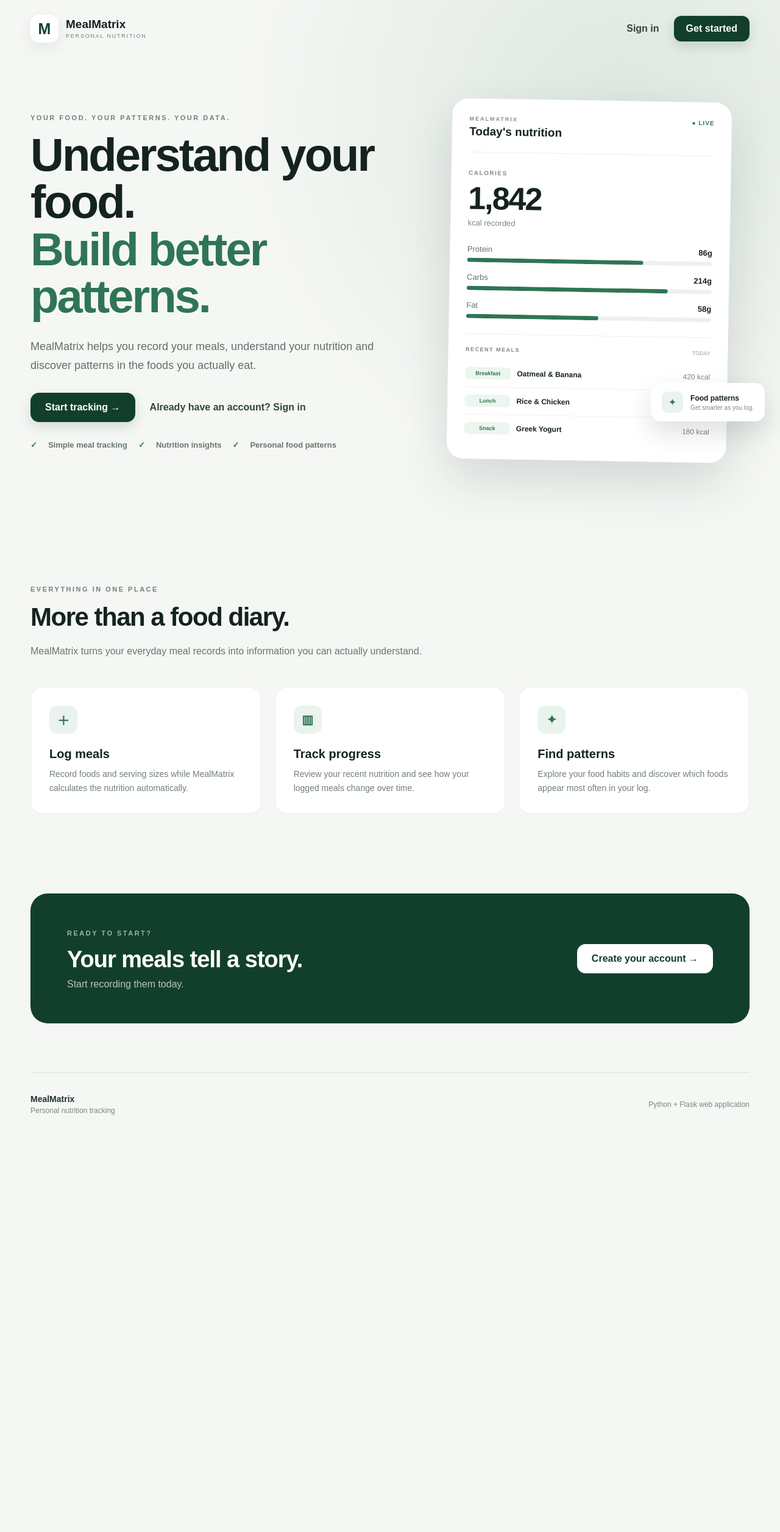
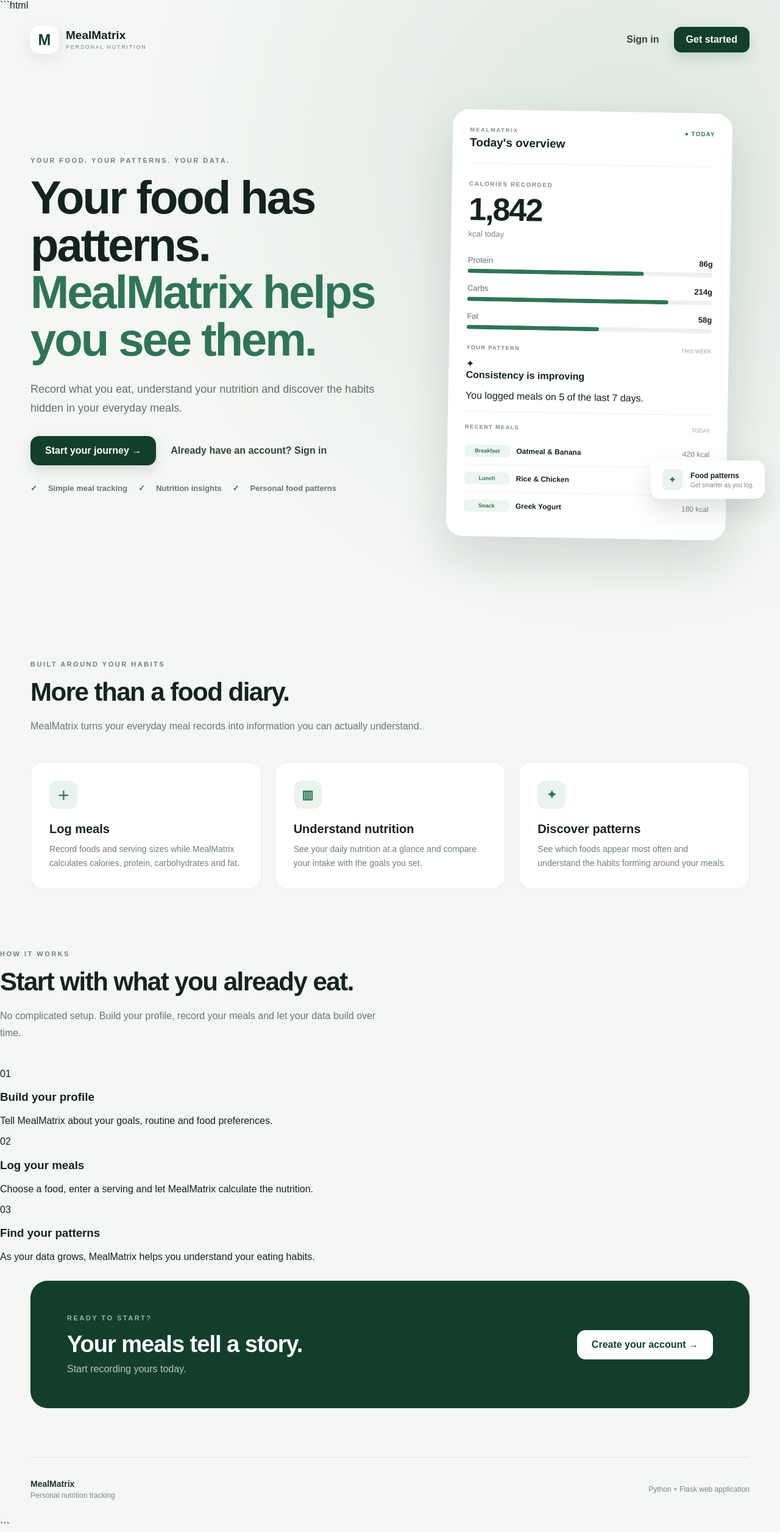
Before and after one commit to Fast233/MealMatrix, a Flask app: page / in a window 1280 px wide. Shown: the whole page at 61% size. Before the commit the page ends 1828 px from the top, so only its background shows below. Run offline with Flask 3, Linux system fonts and the light colour scheme.

Commit message:
Update landing.html

````diff
--- a/templates/landing.html
+++ b/templates/landing.html
@@ -1,3 +1,4 @@
+```html
 <!doctype html>
 <html lang="en">
 
@@ -22,7 +23,9 @@
 <div class="landing-shell">
 
 
-    <!-- NAVIGATION -->
+    <!-- =====================================================
+         NAVIGATION
+    ====================================================== -->
 
     <header class="landing-nav">
 
@@ -52,12 +55,17 @@
 
             <a href="{{ url_for('login') }}"
                class="nav-login">
+
                 Sign in
+
             </a>
+
 
             <a href="{{ url_for('register') }}"
                class="btn primary">
+
                 Get started
+
             </a>
 
         </div>
@@ -65,28 +73,37 @@
     </header>
 
 
-    <!-- HERO -->
+
+    <!-- =====================================================
+         HERO
+    ====================================================== -->
 
     <main>
+
 
         <section class="landing-hero">
 
 
+            <!-- LEFT SIDE -->
+
             <div class="landing-copy">
 
+
                 <span class="eyebrow">
+
                     YOUR FOOD. YOUR PATTERNS. YOUR DATA.
+
                 </span>
 
 
                 <h1>
 
-                    Understand your food.
+                    Your food has patterns.
 
                     <br>
 
                     <span>
-                        Build better patterns.
+                        MealMatrix helps you see them.
                     </span>
 
                 </h1>
@@ -94,19 +111,20 @@
 
                 <p>
 
-                    MealMatrix helps you record your meals,
-                    understand your nutrition and discover
-                    patterns in the foods you actually eat.
+                    Record what you eat, understand your
+                    nutrition and discover the habits hidden
+                    in your everyday meals.
 
                 </p>
 
 
                 <div class="landing-actions">
 
+
                     <a class="btn primary large"
                        href="{{ url_for('register') }}">
 
-                        Start tracking
+                        Start your journey
                         →
 
                     </a>
@@ -136,10 +154,14 @@
 
                 </div>
 
+
             </div>
 
 
-            <!-- VISUAL -->
+
+            <!-- =================================================
+                 PRODUCT PREVIEW
+            ================================================== -->
 
             <div class="landing-visual">
 
@@ -159,23 +181,26 @@
                             </small>
 
                             <strong>
-                                Today's nutrition
+                                Today's overview
                             </strong>
 
                         </div>
 
 
                         <span class="preview-live">
-                            ● LIVE
+                            ● TODAY
                         </span>
 
                     </div>
 
 
+
+                    <!-- CALORIES -->
+
                     <div class="preview-calories">
 
                         <small>
-                            CALORIES
+                            CALORIES RECORDED
                         </small>
 
                         <strong>
@@ -183,11 +208,14 @@
                         </strong>
 
                         <span>
-                            kcal recorded
+                            kcal today
                         </span>
 
                     </div>
 
+
+
+                    <!-- MACROS -->
 
                     <div class="preview-stats">
 
@@ -203,7 +231,9 @@
                             </b>
 
                             <div class="preview-bar">
+
                                 <i style="width:72%;"></i>
+
                             </div>
 
                         </div>
@@ -220,7 +250,9 @@
                             </b>
 
                             <div class="preview-bar">
+
                                 <i style="width:82%;"></i>
+
                             </div>
 
                         </div>
@@ -237,7 +269,9 @@
                             </b>
 
                             <div class="preview-bar">
+
                                 <i style="width:54%;"></i>
+
                             </div>
 
                         </div>
@@ -246,7 +280,56 @@
                     </div>
 
 
+
+                    <!-- PATTERN CARD -->
+
+                    <div class="preview-pattern">
+
+
+                        <div class="preview-section-title">
+
+                            <span>
+                                YOUR PATTERN
+                            </span>
+
+                            <small>
+                                THIS WEEK
+                            </small>
+
+                        </div>
+
+
+                        <div class="pattern-highlight">
+
+                            <span class="pattern-icon">
+                                ✦
+                            </span>
+
+
+                            <div>
+
+                                <b>
+                                    Consistency is improving
+                                </b>
+
+                                <p>
+                                    You logged meals on
+                                    5 of the last 7 days.
+                                </p>
+
+                            </div>
+
+                        </div>
+
+
+                    </div>
+
+
+
+                    <!-- RECENT MEALS -->
+
                     <div class="preview-meals">
+
 
                         <div class="preview-section-title">
 
@@ -311,17 +394,22 @@
 
                         </div>
 
+
                     </div>
 
 
                 </div>
 
 
+
+                <!-- FLOATING INSIGHT -->
+
                 <div class="floating-card">
 
                     <span>
                         ✦
                     </span>
+
 
                     <div>
 
@@ -340,10 +428,14 @@
 
             </div>
 
+
         </section>
 
 
-        <!-- FEATURES -->
+
+        <!-- =====================================================
+             FEATURES
+        ====================================================== -->
 
         <section class="landing-features">
 
@@ -351,24 +443,31 @@
             <div class="feature-intro">
 
                 <span class="eyebrow">
-                    EVERYTHING IN ONE PLACE
+                    BUILT AROUND YOUR HABITS
                 </span>
+
 
                 <h2>
                     More than a food diary.
                 </h2>
 
+
                 <p>
+
                     MealMatrix turns your everyday meal
-                    records into information you can actually
-                    understand.
+                    records into information you can
+                    actually understand.
+
                 </p>
 
             </div>
 
 
+
             <div class="feature-grid">
 
+
+                <!-- FEATURE 1 -->
 
                 <div class="feature-card">
 
@@ -376,18 +475,25 @@
                         ＋
                     </span>
 
+
                     <h3>
                         Log meals
                     </h3>
 
+
                     <p>
+
                         Record foods and serving sizes while
-                        MealMatrix calculates the nutrition
-                        automatically.
+                        MealMatrix calculates calories,
+                        protein, carbohydrates and fat.
+
                     </p>
 
                 </div>
 
+
+
+                <!-- FEATURE 2 -->
 
                 <div class="feature-card">
 
@@ -395,17 +501,25 @@
                         ▥
                     </span>
 
+
                     <h3>
-                        Track progress
+                        Understand nutrition
                     </h3>
 
+
                     <p>
-                        Review your recent nutrition and see
-                        how your logged meals change over time.
+
+                        See your daily nutrition at a glance
+                        and compare your intake with the goals
+                        you set.
+
                     </p>
 
                 </div>
 
+
+
+                <!-- FEATURE 3 -->
 
                 <div class="feature-card">
 
@@ -413,13 +527,18 @@
                         ✦
                     </span>
 
+
                     <h3>
-                        Find patterns
+                        Discover patterns
                     </h3>
 
+
                     <p>
-                        Explore your food habits and discover
-                        which foods appear most often in your log.
+
+                        See which foods appear most often and
+                        understand the habits forming around
+                        your meals.
+
                     </p>
 
                 </div>
@@ -427,12 +546,112 @@
 
             </div>
 
+
         </section>
 
 
-        <!-- CTA -->
+
+        <!-- =====================================================
+             HOW IT WORKS
+        ====================================================== -->
+
+        <section class="landing-process">
+
+
+            <div class="feature-intro">
+
+                <span class="eyebrow">
+                    HOW IT WORKS
+                </span>
+
+
+                <h2>
+                    Start with what you already eat.
+                </h2>
+
+
+                <p>
+
+                    No complicated setup. Build your profile,
+                    record your meals and let your data build
+                    over time.
+
+                </p>
+
+            </div>
+
+
+
+            <div class="process-grid">
+
+
+                <div class="process-step">
+
+                    <span>
+                        01
+                    </span>
+
+                    <h3>
+                        Build your profile
+                    </h3>
+
+                    <p>
+                        Tell MealMatrix about your goals,
+                        routine and food preferences.
+                    </p>
+
+                </div>
+
+
+                <div class="process-step">
+
+                    <span>
+                        02
+                    </span>
+
+                    <h3>
+                        Log your meals
+                    </h3>
+
+                    <p>
+                        Choose a food, enter a serving and
+                        let MealMatrix calculate the nutrition.
+                    </p>
+
+                </div>
+
+
+                <div class="process-step">
+
+                    <span>
+                        03
+                    </span>
+
+                    <h3>
+                        Find your patterns
+                    </h3>
+
+                    <p>
+                        As your data grows, MealMatrix helps
+                        you understand your eating habits.
+                    </p>
+
+                </div>
+
+
+            </div>
+
+
+        </section>
+
+
+
+        <!-- =====================================================
+             FINAL CTA
+        ====================================================== -->
 
         <section class="landing-cta">
+
 
             <div>
 
@@ -440,12 +659,14 @@
                     READY TO START?
                 </span>
 
+
                 <h2>
                     Your meals tell a story.
                 </h2>
 
+
                 <p>
-                    Start recording them today.
+                    Start recording yours today.
                 </p>
 
             </div>
@@ -459,15 +680,20 @@
 
             </a>
 
+
         </section>
 
 
     </main>
 
 
-    <!-- FOOTER -->
+
+    <!-- =====================================================
+         FOOTER
+    ====================================================== -->
 
     <footer class="landing-footer">
+
 
         <div>
 
@@ -486,6 +712,7 @@
             Python + Flask web application
         </span>
 
+
     </footer>
 
 
@@ -495,3 +722,4 @@
 </body>
 
 </html>
+```
````
